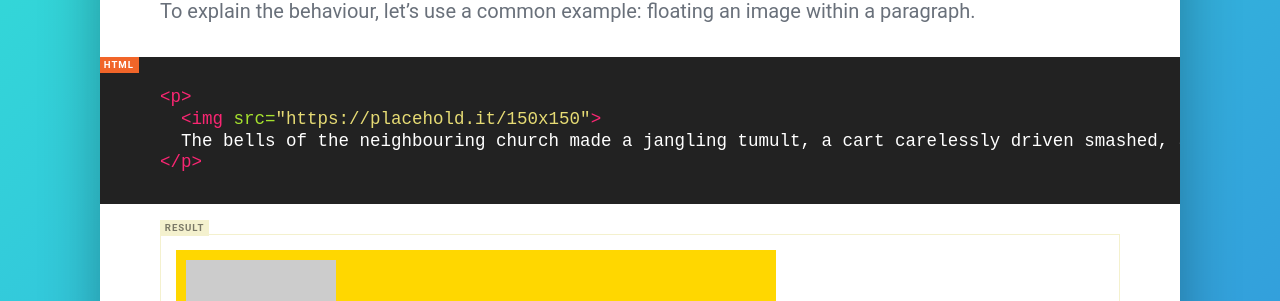
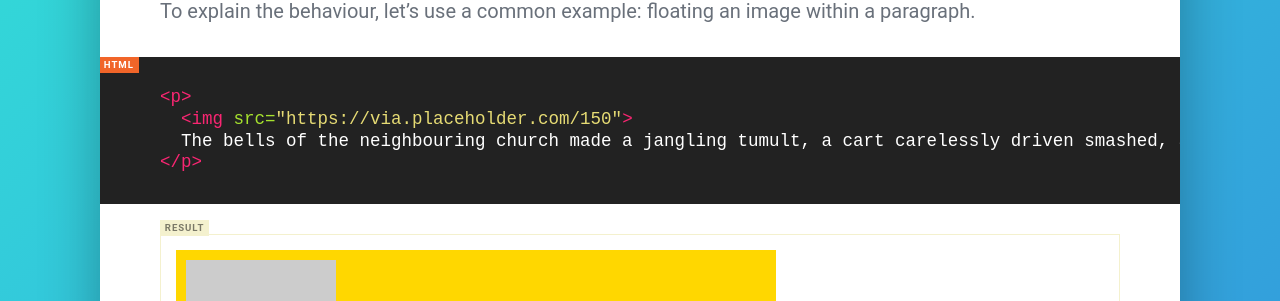
Before and after one commit to jgthms/marksheet, a Jekyll site: the page built from _posts/2015-07-04-css-float-clear.md, in a window 1280 px wide and 900 px high, scrolled down 1085 px. Shown: the part 151-452 px from the top of the window. Built offline with Jekyll 4.4.1, drawn with Linux system fonts in a browser that asks for light colours; nearby versions of some CDN libraries; a script that is not in the unit is left out; comment, search, counter and statistics services are not loaded; some of the changed text lies outside the part shown.

Commit message:
Fix broken links

```diff
--- a/_posts/2015-07-04-css-float-clear.md
+++ b/_posts/2015-07-04-css-float-clear.md
@@ -24,14 +24,14 @@ To explain the behaviour, let's use a common example: floating an image within a
 
 {% highlight html %}
 <p>
-  <img src="https://placehold.it/150x150">
+  <img src="https://via.placeholder.com/150">
   The bells of the neighbouring church made a jangling tumult, a cart carelessly driven smashed, amid shrieks and curses, against the water trough up the street.  Sickly yellow lights went to and fro in the houses, and some of the passing cabs flaunted unextinguished lamps. And overhead the dawn was growing brighter, clear and steady and calm.
 </p>
 {% endhighlight %}
 
 <div class="result">
   <p style="background: gold; padding: 10px; width: 600px;">
-    <img src="https://placehold.it/150x150">
+    <img src="https://via.placeholder.com/150">
     It was while the curate had sat and talked so wildly to me under the hedge in the flat meadows near Halliford, and while my brother was watching the fugitives stream over Westminster Bridge, that the Martians had resumed the offensive. So far as one can ascertain from the conflicting accounts that have been put forth, the majority of them remained busied with preparations in the Horsell pit until nine that night, hurrying on some operation that disengaged huge volumes of green smoke.
   </p>
 </div>
@@ -46,7 +46,7 @@ img{ float: left;}
 
 <div class="result">
   <p style="background: gold; padding: 10px; width: 600px;">
-    <img style="float: left;" src="https://placehold.it/150x150">
+    <img style="float: left;" src="https://via.placeholder.com/150">
     It was while the curate had sat and talked so wildly to me under the hedge in the flat meadows near Halliford, and while my brother was watching the fugitives stream over Westminster Bridge, that the Martians had resumed the offensive. So far as one can ascertain from the conflicting accounts that have been put forth, the majority of them remained busied with preparations in the Horsell pit until nine that night, hurrying on some operation that disengaged huge volumes of green smoke.
   </p>
 </div>
@@ -60,7 +60,7 @@ As you can see, the image is **pushed to the left**, and the text that follows j
 
 <div class="result">
   <p style="background: gold; padding: 10px; width: 600px;">
-    <img style="float: left;" src="https://placehold.it/150x150">
+    <img style="float: left;" src="https://via.placeholder.com/150">
     He heard footsteps running to and fro in the rooms, and up and down stairs behind him
   </p>
 </div>
@@ -85,7 +85,7 @@ The `clear` property allows to **push elements _after_ the float**. It can only
 
 {% highlight html %}
 <p>
-  <img src="https://placehold.it/150x150">
+  <img src="https://via.placeholder.com/150">
   <span>He heard footsteps running to and fro in the rooms, and up and down stairs behind him</span>
 </p>
 {% endhighlight %}
@@ -97,7 +97,7 @@ span{ clear: left; display: block;}
 
 <div class="result">
   <p style="background: gold; padding: 10px; width: 600px;">
-    <img style="float: left;" src="https://placehold.it/150x150">
+    <img style="float: left;" src="https://via.placeholder.com/150">
     <span style="clear: left; display: block;">He heard footsteps running to and fro in the rooms, and up and down stairs behind him</span>
   </p>
 </div>
```
Also changed, not shown: _posts/2015-02-02-html-syntax.md (+1 -1 lines).
